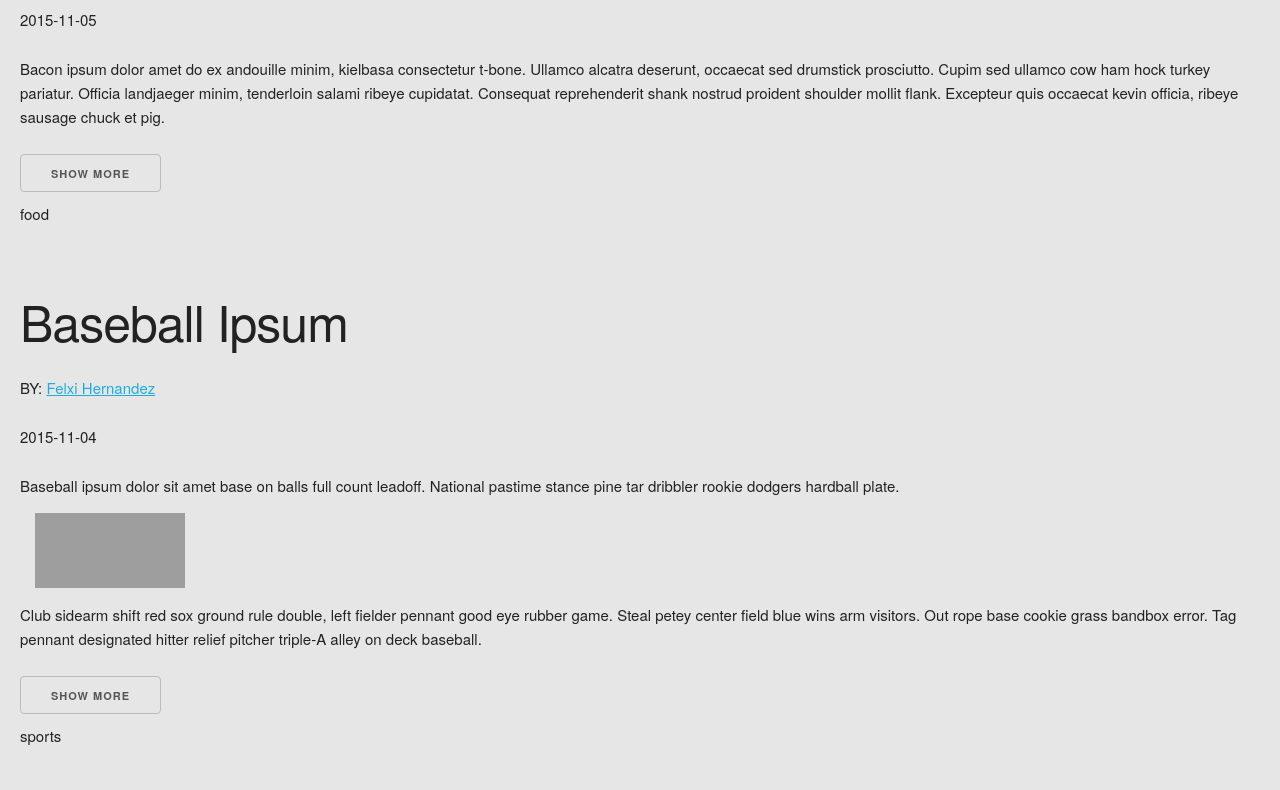
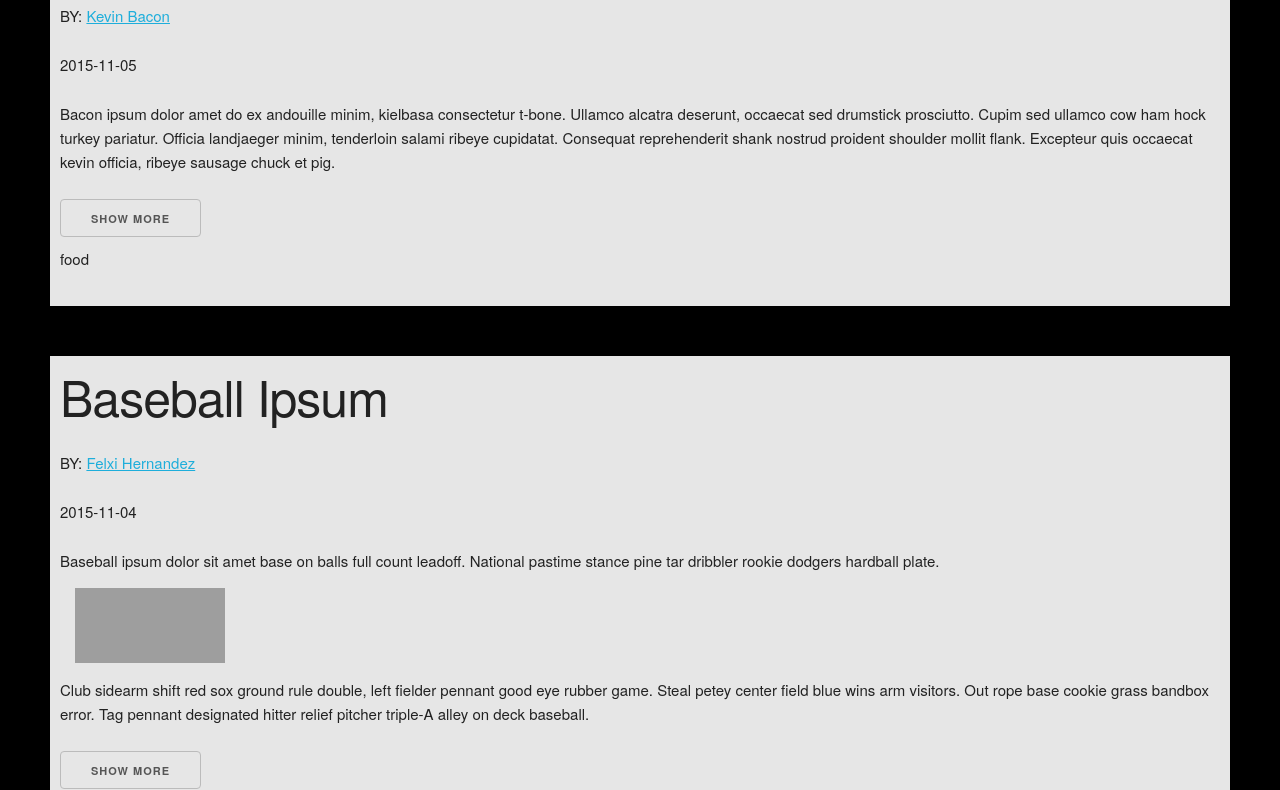
Before and after one commit to Mikekh84/code-blog, a plain HTML site: page index.html in a window 1280 px wide. Shown: the part 412-1202 px from the top of the page. Drawn offline with nearby package versions, Linux system fonts and the light colour scheme; grey boxes are pictures that could not be loaded.

Commit message:
added margins. changed some indenting on blog.js

```diff
--- a/index.html
+++ b/index.html
@@ -34,7 +34,7 @@
         </select>
       </form>
 
-      <article class="template">
+      <article id="template" class="template">
           <h1 class="heading"></h1>
           <div class="author"></div>
           <div class="pub"></div>
--- a/scripts/blog.js
+++ b/scripts/blog.js
@@ -46,7 +46,6 @@ blog.render = function(){
     b = b.category;
     return a<b ? -1 : a>b ? 1 : 0;
   });
-
   //Add option to Category dropdown
   $('#catFilter').append('<option class="'+ blog.rawData[0].category +'">' + blog.rawData[0].category + '</option>');
       for (var i = 1; i < blog.rawData.length-1; i++) {
--- a/styles/style.css
+++ b/styles/style.css
@@ -1,3 +1,7 @@
+body {
+  background-color: black;
+}
+
 img {
   display:block;
   max-width: 10em;
@@ -20,14 +24,11 @@ ul {
   padding-bottom: 0%;
 }
 
-body {
-  background-color: black;
-
-}
 
 article {
   background-color: #e6e6e6;
-  padding: 2rem;
+  padding: 1rem;
+  margin: 5rem;
 }
 
 header {
```
Lines whose indentation alone changed are shown as unchanged.
